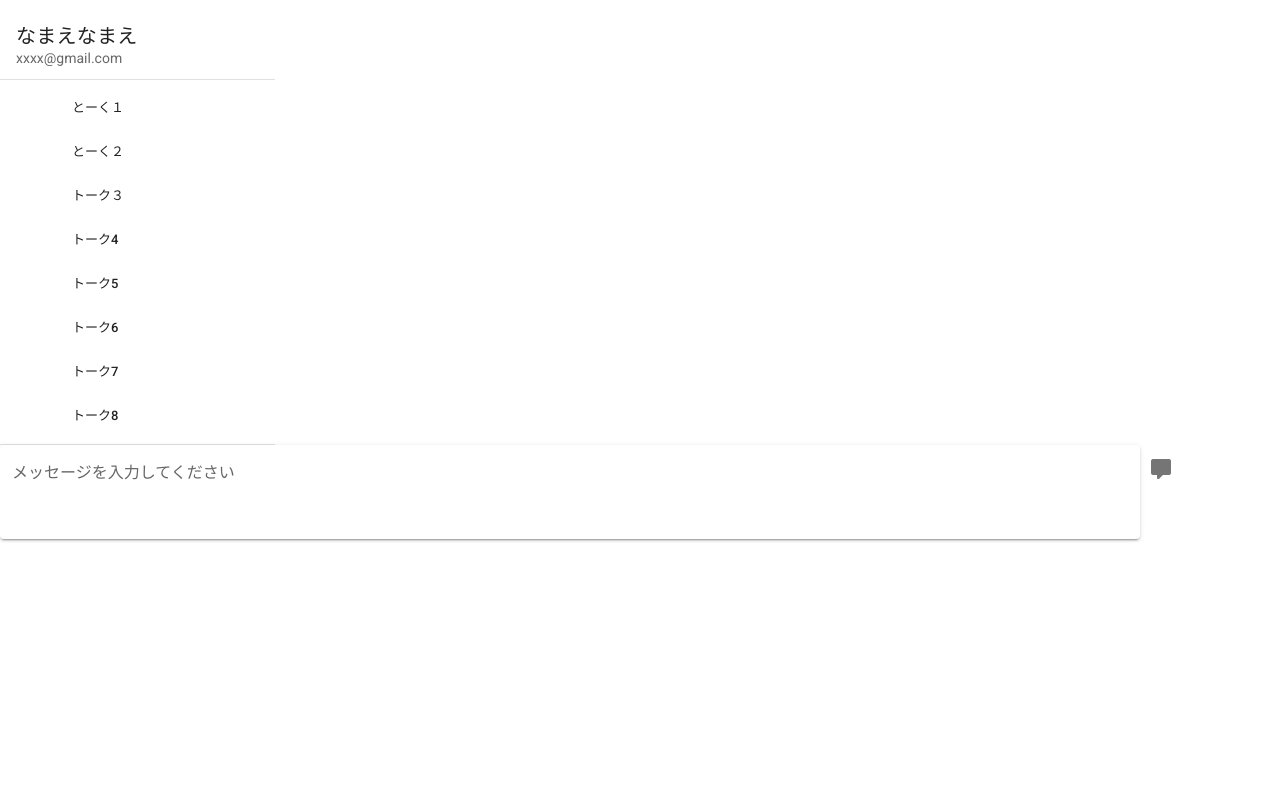
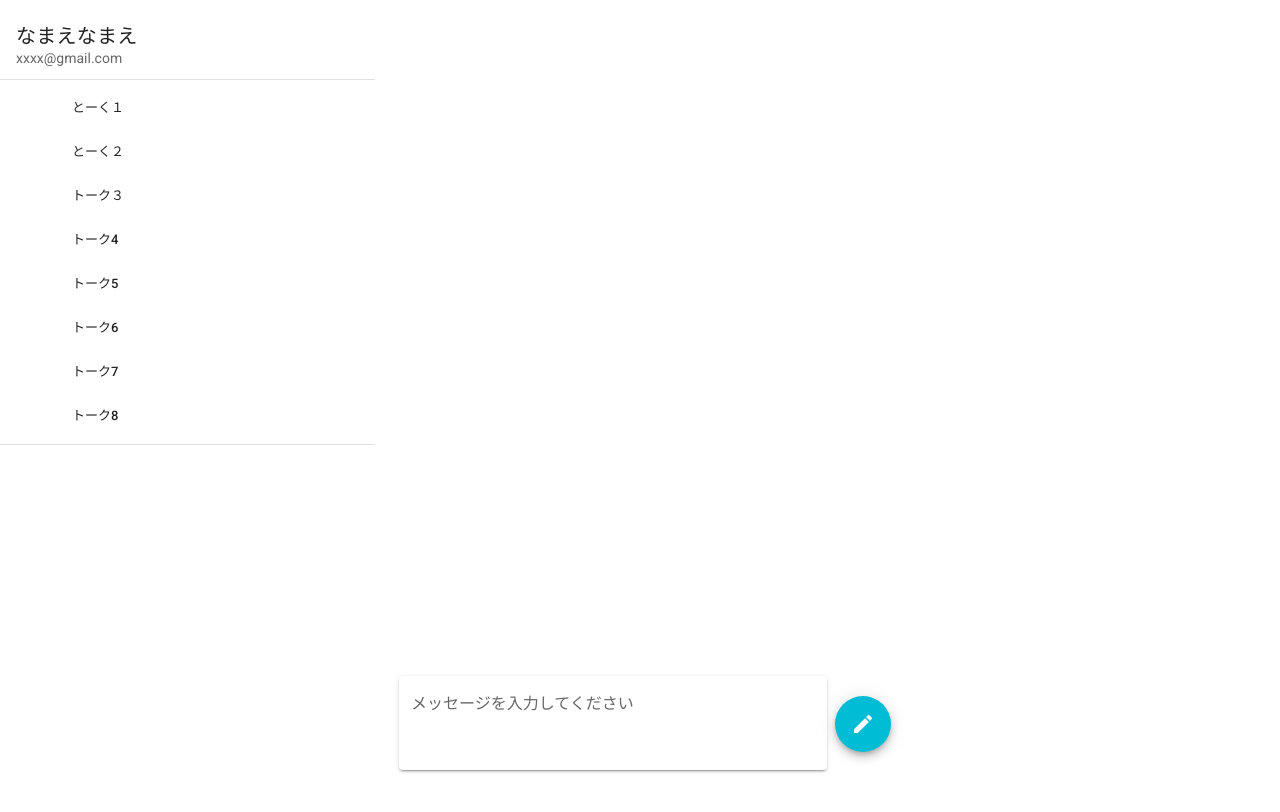
Before and after one commit to takeyamami/chat-front-vue, a Vue app: page / in a window 1280 px wide. Shown: the top 812 px of the page. Built offline with nearby package versions, Linux system fonts and the light colour scheme.

Commit message:
update: メッセージフォームの調整

```diff
--- a/src/components/Chat.vue
+++ b/src/components/Chat.vue
@@ -5,9 +5,9 @@
   <div>
     <v-main style="max-width:1200px">
       <v-container ml-0 pl-0>
-        <v-row>
+        <v-row style="min-height: 1000px">
         <v-col
-          cols="3"
+          cols="4"
         >
           <v-list-item>
             <v-list-item-content>
@@ -41,7 +41,7 @@
           </v-list>
           <v-divider></v-divider>
         </v-col>
-        <v-col cols="7">
+        <v-col cols="8">
           <div v-for="talk in talks" :key="talk.tid">
             <p class="subtitle mb-0">{{talk.user.name}}</p>
             <v-card
@@ -55,21 +55,25 @@
               <p class="caption text-right">{{ moment(talk.created_at) }}</p>
             </div>
           </div>
-        </v-col>
-        </v-row>
-          <div id="form" class="">
+          <div id="form" style="position:fixed; bottom: 0; min-width:500px;">
+            <v-layout wrap>
             <v-textarea
               name="message"
               solo
+
               label="メッセージを入力してください"
               value=""
               no-resize
               rows="3"
-            append-outer-icon="mdi-comment"
-          ></v-textarea>
+            >
+            </v-textarea>
+            <v-btn fab dark color="cyan" class="mx-2 my-5 submit"><v-icon dark>mdi-pencil</v-icon></v-btn>
             <input type="hidden" name="rid" v-model="id">
             <input type="hidden" name="uid" value="1">
+            </v-layout>
           </div>
+        </v-col>
+        </v-row>
       </v-container>
     </v-main>
   </div>
```
Lines whose indentation alone changed are shown as unchanged.
